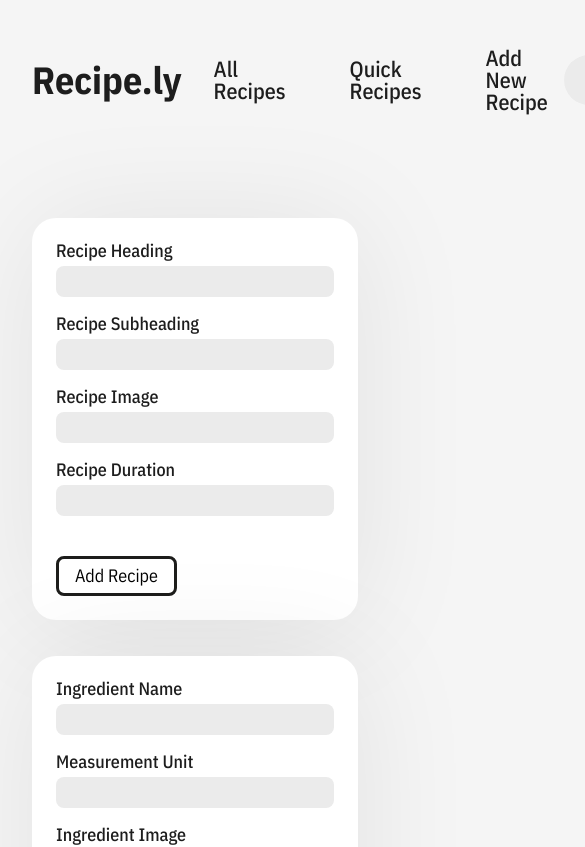
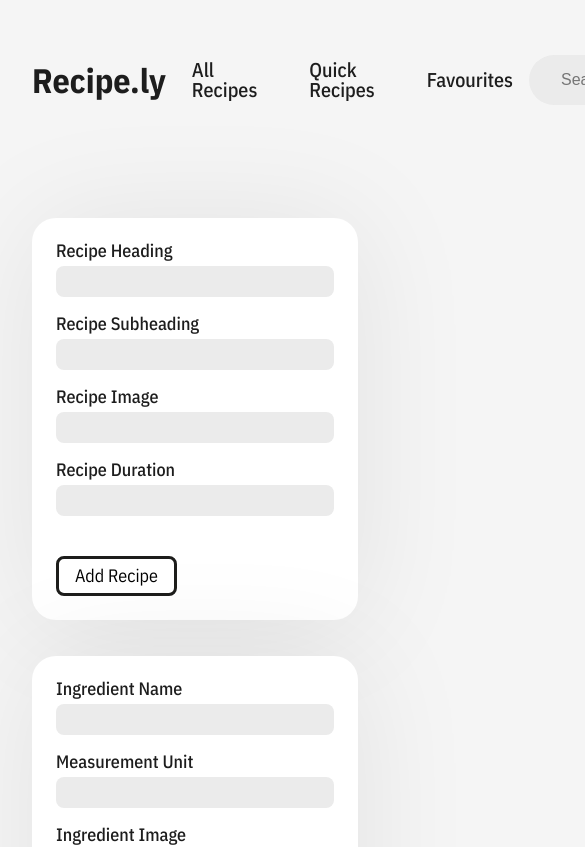
Before and after one commit to RyBuilds/recipe-repo, a React (Create React App) app: page /new-recipe in a window 390 px wide. Shown: the top 847 px of the page, 585 px wide, since content can reach past the window. Built offline with nearby package versions, Linux system fonts and the light colour scheme; no server answers; the database is empty.

Commit message:
responsiveness for all recipes

```diff
--- a/src/components/css/Layout.module.css
+++ b/src/components/css/Layout.module.css
@@ -3,3 +3,9 @@
   max-width: 1200px;
   /* width: 100%; */
 }
+
+@media (max-width: 1199px) {
+  .main {
+    max-width: 812px;
+  }
+}
--- a/src/components/css/MainNavigation.module.css
+++ b/src/components/css/MainNavigation.module.css
@@ -36,3 +36,23 @@
   text-decoration: none;
   color: #1d1d1d;
 }
+
+/* --------------------------------------------- */
+
+@media (max-width: 1199px) {
+  .logo {
+    font-size: 34px;
+  }
+
+  .header {
+    max-width: 1000px;
+  }
+
+  .header ul {
+    font-size: 20px;
+  }
+
+  .header li {
+    margin: 10px;
+  }
+}
--- a/src/components/css/RecipeItem.module.css
+++ b/src/components/css/RecipeItem.module.css
@@ -48,11 +48,21 @@
 .actions button {
   display: flex;
   font: inherit;
-  cursor: pointer;
-  border: 3px solid #1d1d1b;
-  padding: 8px 16px;
+  border: none;
   border-radius: 10px;
   background-color: #ffffff;
   margin-top: auto;
   top: 0;
 }
+
+.button {
+  padding: 8px 16px;
+  border: 3px solid #1d1d1b;
+  border-radius: 10px;
+}
+
+@media (max-width: 1199px) {
+  .heading {
+    font-size: 26px;
+  }
+}
--- a/src/components/layout/MainNavigation.js
+++ b/src/components/layout/MainNavigation.js
@@ -17,7 +17,7 @@ function MainNavigation() {
             <Link to="/quick-recipes">Quick Recipes</Link>
           </li>
           <li>
-            <Link to="/new-recipe">Add New Recipe</Link>
+            <Link to="/favourites">Favourites</Link>
           </li>
         </ul>
       </nav>
--- a/src/components/recipes/RecipeItem.js
+++ b/src/components/recipes/RecipeItem.js
@@ -23,7 +23,9 @@ function RecipeItem(props) {
               </span>
               <div className={classes.actions}>
                 <button>
-                  <Link to={`/recipe/${props.slug}`}>View Recipe</Link>
+                  <Link className={classes.button} to={`/recipe/${props.slug}`}>
+                    View Recipe
+                  </Link>
                 </button>
               </div>
             </div>
--- a/src/index.css
+++ b/src/index.css
@@ -39,3 +39,15 @@ body {
   margin: 64px 32px 128px 32px;
   padding: 0;
 }
+
+/* MEDIA QUERIES */
+
+@media (max-width: 1199px) {
+  .container {
+    max-width: 100px;
+  }
+
+  .grid {
+    grid-template-columns: repeat(2, 362px);
+  }
+}
```
Also changed, not shown: 1 other file (tests, documents, lock files or other folders).
